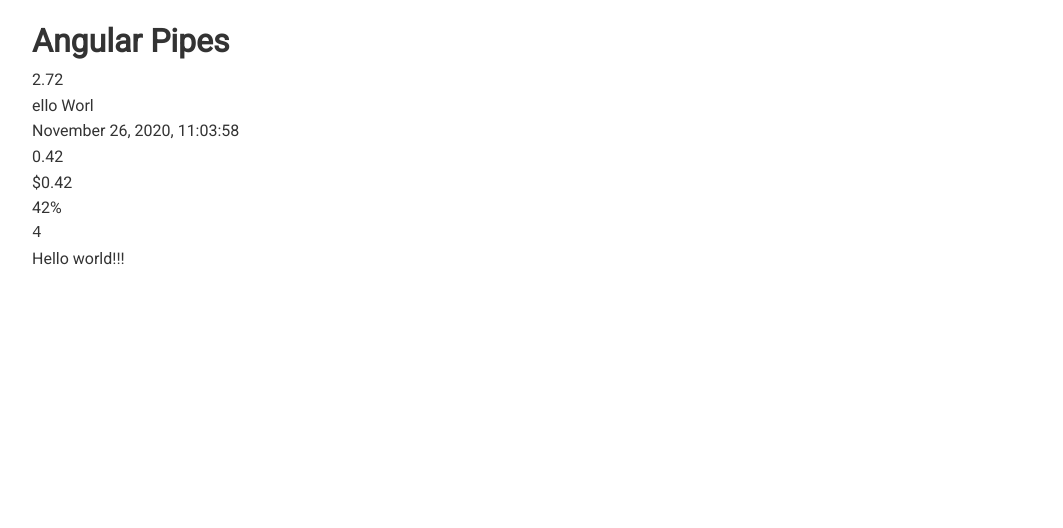
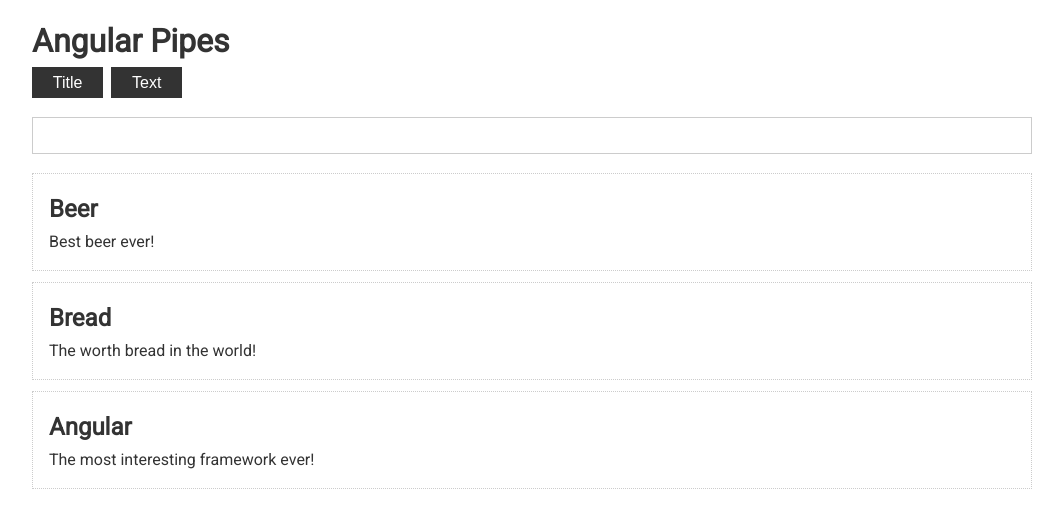
Before and after one commit to natali-gracia/ng-basics, an Angular app: page / in a window 1280 px wide. Shown: the top 528 px of the page, without its empty margins (108-1171 px from the left). Built offline with nearby package versions, Linux system fonts and the light colour scheme.

Commit message:
filter list with custom pipe

```diff
--- a/src/app/app.component.html
+++ b/src/app/app.component.html
@@ -1,12 +1,10 @@
 <div class="container">
   <h1>Angular Pipes</h1>
-  <p>{{ e | number: '1.1-2' }}</p>
-  <p>{{ str | titlecase | slice: 1:-2 }}</p>
-  <p>{{ date | date: 'MMMM dd, yyy, HH:mm:ss' }}</p>
-  <p>{{ float }}</p>
-  <p>{{ float | currency }}</p>
-  <p>{{ float | percent: '2.0-0' }}</p>
-  <pre>{{ obj.b.d.e | json }}</pre>
-
-  <p>{{ 'Hello   world  ' | exMarks }}</p>
+  <button class="btn" (click)="searchField = 'title'">Title</button>
+  <button class="btn" (click)="searchField = 'text'">Text</button>
+  <input type="text" [(ngModel)]="search" />
+  <div class="card" *ngFor="let post of posts | filter: search:searchField">
+    <h2>{{ post.title }}</h2>
+    <p>{{ post.text }}</p>
+  </div>
 </div>
--- a/src/app/app.component.ts
+++ b/src/app/app.component.ts
@@ -1,4 +1,9 @@
 import { Component } from '@angular/core'
+
+export interface Post {
+  title: string
+  text: string
+}
 
 @Component({
   selector: 'app-root',
@@ -6,18 +11,11 @@
   styleUrls: ['./app.component.css'],
 })
 export class AppComponent {
-  e: number = Math.E
-  str: string = 'Hello world!'
-  date: Date = new Date()
-  float = 0.42
-  obj = {
-    a: 1,
-    b: {
-      c: 2,
-      d: {
-        f: 3,
-        e: 4,
-      },
-    },
-  }
+  search = ''
+  searchField = 'title'
+  posts: Post[] = [
+    { title: 'Beer', text: 'Best beer ever!' },
+    { title: 'Bread', text: 'The worth bread in the world!' },
+    { title: 'Angular', text: 'The most interesting framework ever!' },
+  ]
 }
--- /dev/null
+++ b/src/app/pipes/filter.pipe.ts
@@ -0,0 +1,21 @@
+import { Pipe, PipeTransform } from '@angular/core'
+import { Post } from '../app.component'
+
+@Pipe({
+  name: 'filter',
+})
+export class FilterPipe implements PipeTransform {
+  transform(
+    posts: Post[],
+    search: string = '',
+    field: string = 'title'
+  ): Post[] {
+    if (!search.trim()) {
+      return posts
+    }
+
+    return posts.filter((post) => {
+      return post[field].toLowerCase().includes(search.toLowerCase())
+    })
+  }
+}
```
Also changed, not shown: src/app/app.module.ts (+5 -3 lines).
